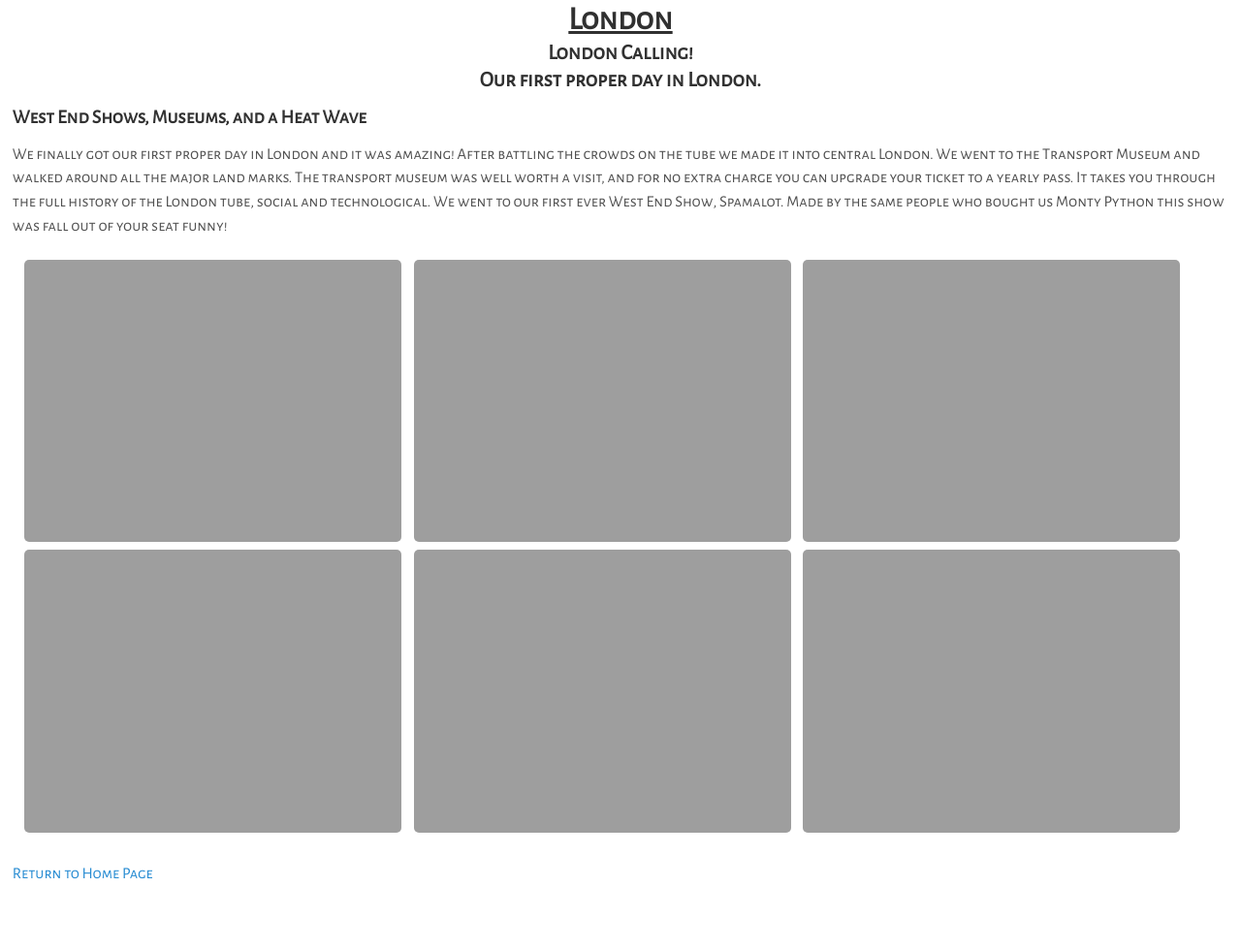
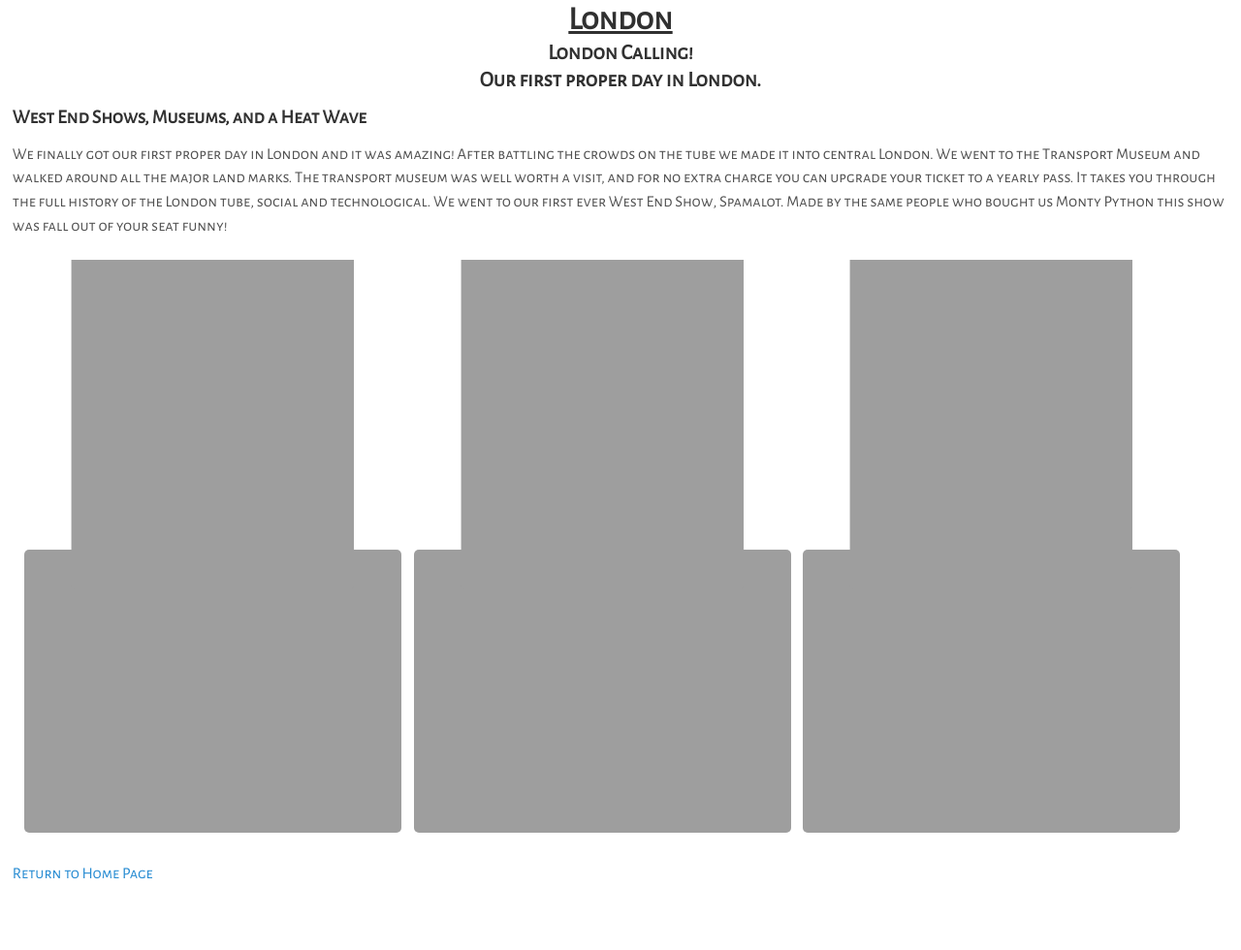
Before and after one commit to foopod/Travel-Website, a Jekyll site: the page built from _posts/2013-09-03-London.md, in a window 1280 px wide. Shown: the whole page at 97% size. Built offline with Jekyll 4.4.1, drawn with Linux system fonts in a browser that asks for light colours.

Commit message:
Update 2013-09-03-London.md

```diff
--- a/_posts/2013-09-03-London.md
+++ b/_posts/2013-09-03-London.md
@@ -18,9 +18,9 @@
 The transport museum was well worth a visit, and for no extra charge you can upgrade your ticket to a yearly pass. It takes you through the full history of the London tube, social and technological.
 We went to our first ever West End Show, Spamalot. Made by the same people who bought us Monty Python this show was fall out of your seat funny!
 
-<img src="https://adventuresofthetravellingtwins.com/Photos/2013-09-03-London/P1010198.JPG" class="image1">
-<img src="https://adventuresofthetravellingtwins.com/Photos/2013-09-03-London/P1010219.JPG" class="image1">
-<img src="https://adventuresofthetravellingtwins.com/Photos/2013-09-03-London/IMG_4006.JPG" class="image1">
+<img src="https://adventuresofthetravellingtwins.com/Photos/2013-09-03-London/P1010198.JPG" class="image3">
+<img src="https://adventuresofthetravellingtwins.com/Photos/2013-09-03-London/P1010219.JPG" class="image3">
+<img src="https://adventuresofthetravellingtwins.com/Photos/2013-09-03-London/IMG_4006.JPG" class="image3">
 <img src="https://adventuresofthetravellingtwins.com/Photos/2013-09-03-London/P1010205.JPG" class="image1">
 <img src="https://adventuresofthetravellingtwins.com/Photos/2013-09-03-London/IMG_3982.JPG" class="image1">
 <img src="https://adventuresofthetravellingtwins.com/Photos/2013-09-03-London/IMG_3966.JPG" class="image1">
```
